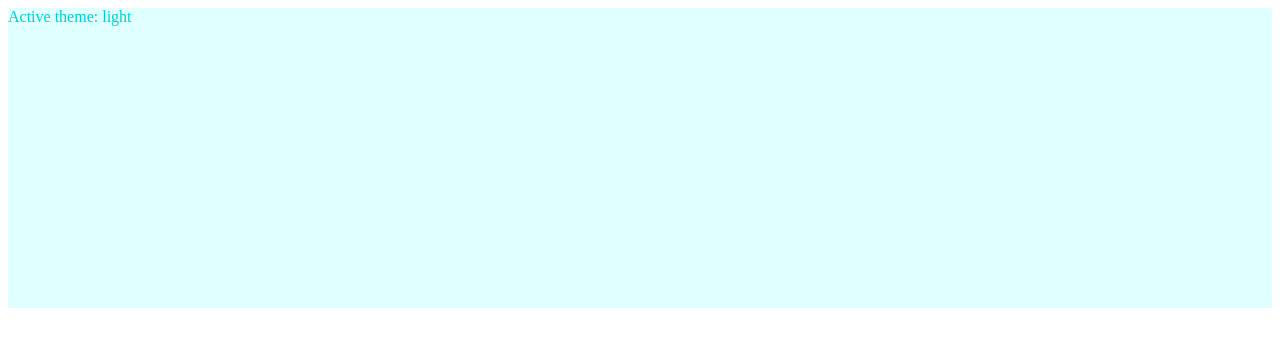
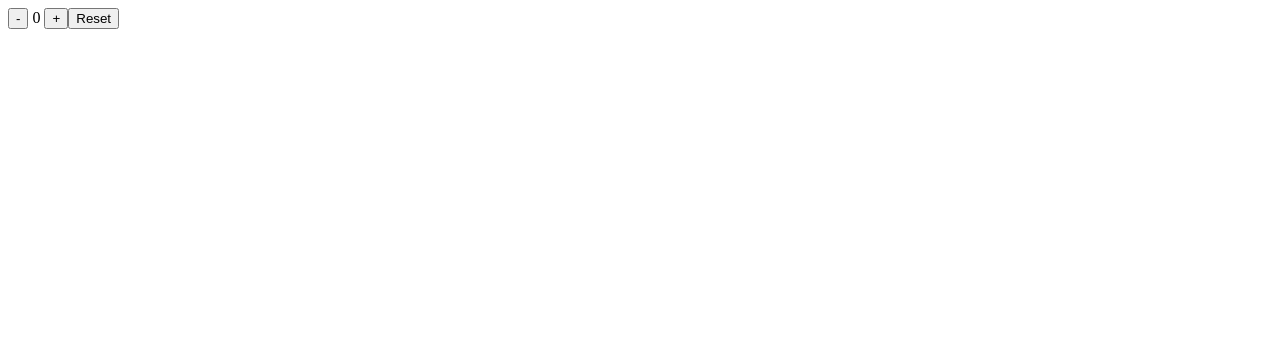
Before and after one commit to illiabutsenko/Node-React, a React app: page / in a window 1280 px wide. Shown: the top 346 px of the page. Built offline with nearby package versions, Linux system fonts and the light colour scheme; the HTML template or start-up script is replaced by a standard one.

Commit message:
React. useReducer

```diff
--- a/src/components/Counter.jsx
+++ b/src/components/Counter.jsx
@@ -1,23 +1,29 @@
-import { useState } from "react";
+import { useReducer } from "react";
+
+const initialState = 0;
 
 function Counter() {
-  const [count, setCount] = useState(0);
-  const [countDecrement, setCountDecrement] = useState(0);
+  function counterReducer(state, action) {
+    switch (action.type) {
+      case "INCREMENT":
+        return state + 1;
+      case "DECREMENT":
+        return state - 1;
+      case "RESET":
+        return initialState;
+      default:
+        return state;
+    }
+  }
 
-  const increment = () => {
-    setCount(count + 1);
-  };
-
-  const decrement = () => {
-    setCountDecrement(countDecrement - 1);
-  };
+  const [state, dispatch] = useReducer(counterReducer, initialState);
 
   return (
     <div>
-      <p>You clicked {count} times</p>
-      <button onClick={increment}>Increment</button>
-      <p>You clicked {countDecrement} times</p>
-      <button onClick={decrement}>Decrement</button>
+      <button onClick={() => dispatch({ type: "DECREMENT" })}> - </button>
+      <span> {state} </span>
+      <button onClick={() => dispatch({ type: "INCREMENT" })}>+</button>
+      <button onClick={() => dispatch({ type: "RESET" })}>Reset</button>
     </div>
   );
 }
--- a/src/index.jsx
+++ b/src/index.jsx
@@ -1,13 +1,10 @@
 import ReactDOM from "react-dom/client";
-import ThemeContext from "./context/theme";
-import Toolbar from "./components/Toolbar";
+import Counter from "./components/Counter";
 
 function App() {
   return (
     <div>
-      <ThemeContext.Provider value="light">
-        <Toolbar />
-      </ThemeContext.Provider>
+      <Counter />
     </div>
   );
 }
```
